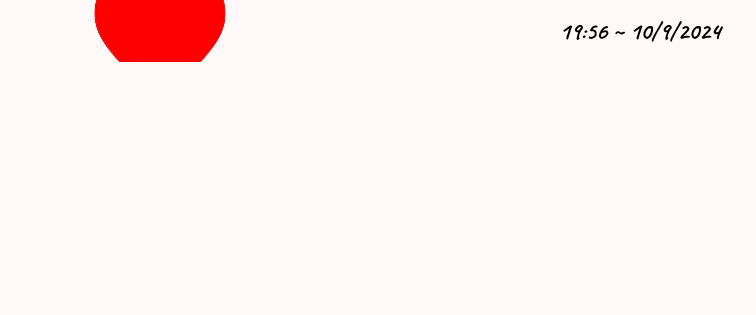
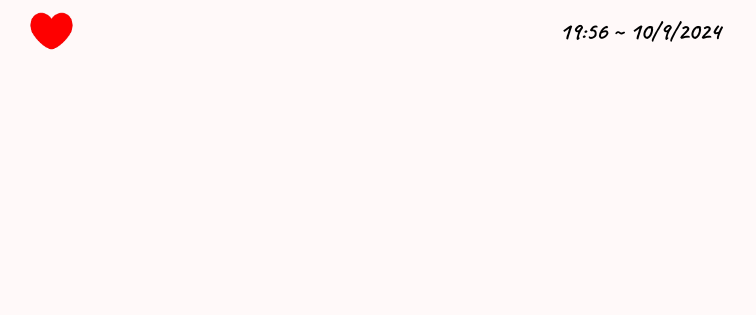
Before and after one commit to NikitaBenzin/Kot-govorit, a plain HTML site: page index.html in a window 1280 px wide. Shown: the top 315 px of the page, without its empty margins (0-756 px from the left). Drawn offline with Linux system fonts and the light colour scheme.

Commit message:
Update styles.css

```diff
--- a/styles.css
+++ b/styles.css
@@ -23,7 +23,7 @@ header {
   background-image: url(./images/red-heart-bg.png);
   background-repeat: no-repeat;
   background-position: left center;
-  background-size: 25%;
+  background-size: contain;
 }
 
 main {
```
